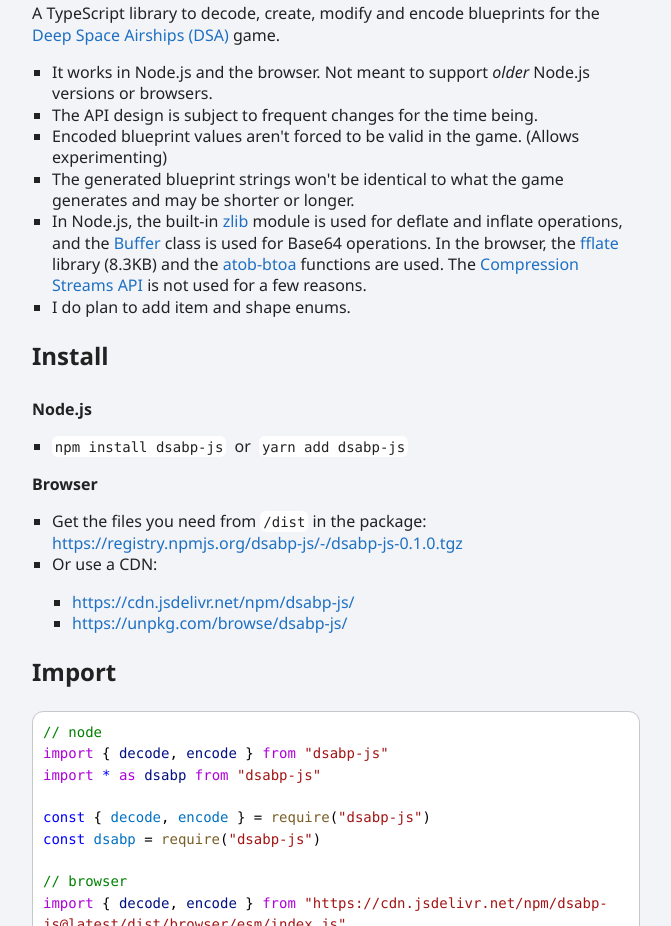
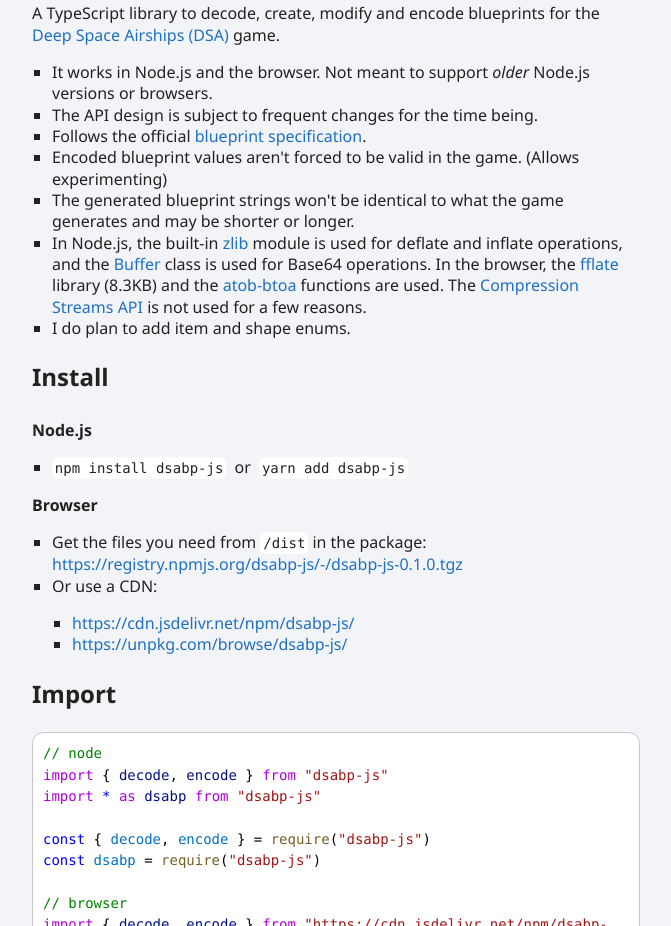
Before and after one commit to Blueyescat/dsabp-js, a website: page docs/index.html in a window 1280 px wide. Shown: the part 1437-2363 px from the top of the page, without its empty margins (272-943 px from the left). Drawn offline with Linux system fonts and the light colour scheme.

Commit message:
Add bp spec link to readme

```diff
--- a/docs/index.html
+++ b/docs/index.html
@@ -17,6 +17,7 @@
 <ul>
 <li>It works in Node.js and the browser. Not meant to support <em>older</em> Node.js versions or browsers.</li>
 <li>The API design is subject to frequent changes for the time being.</li>
+<li>Follows the official <a href="https://drednot.io/c/coder-docs/t/blueprint-specification">blueprint specification</a>.</li>
 <li>Encoded blueprint values aren&#39;t forced to be valid in the game. (Allows experimenting)</li>
 <li>The generated blueprint strings won&#39;t be identical to what the game generates and may be shorter or longer.</li>
 <li>In Node.js, the built-in <a href="https://nodejs.org/api/zlib.html">zlib</a> module is used for  deflate and inflate operations, and the <a href="https://nodejs.org/api/buffer.html">Buffer</a> class is used for Base64 operations. In the browser, the <a href="https://github.com/101arrowz/fflate">fflate</a> library (8.3KB) and the <a href="https://github.com/Blueyescat/dsabp-js/blob/main/src/injBrowser.ts">atob-btoa</a> functions are used. The <a href="https://developer.mozilla.org/en-US/docs/Web/API/Compression_Streams_API">Compression Streams API</a> is not used for a few reasons.</li>
```
Also changed, not shown: README.md.
